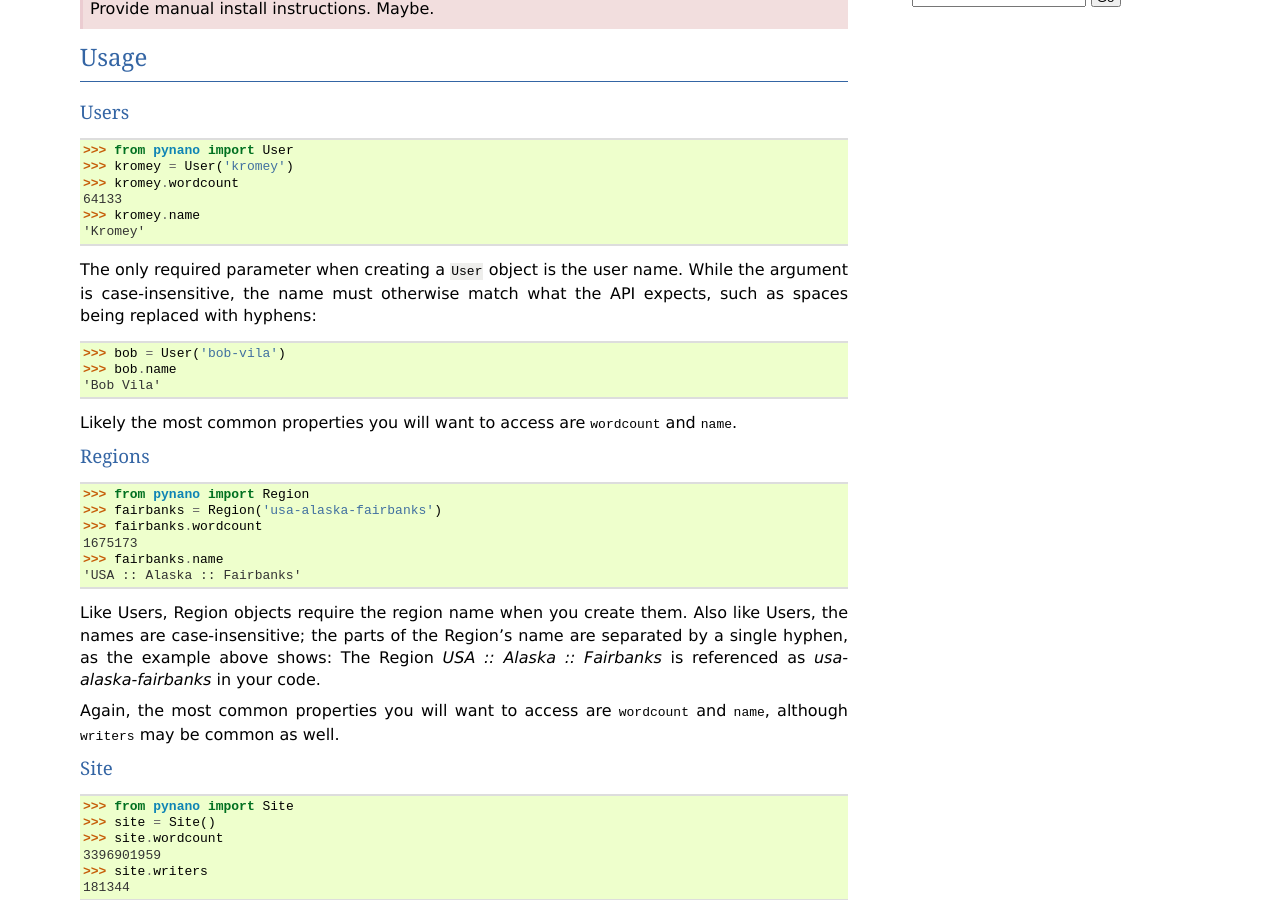
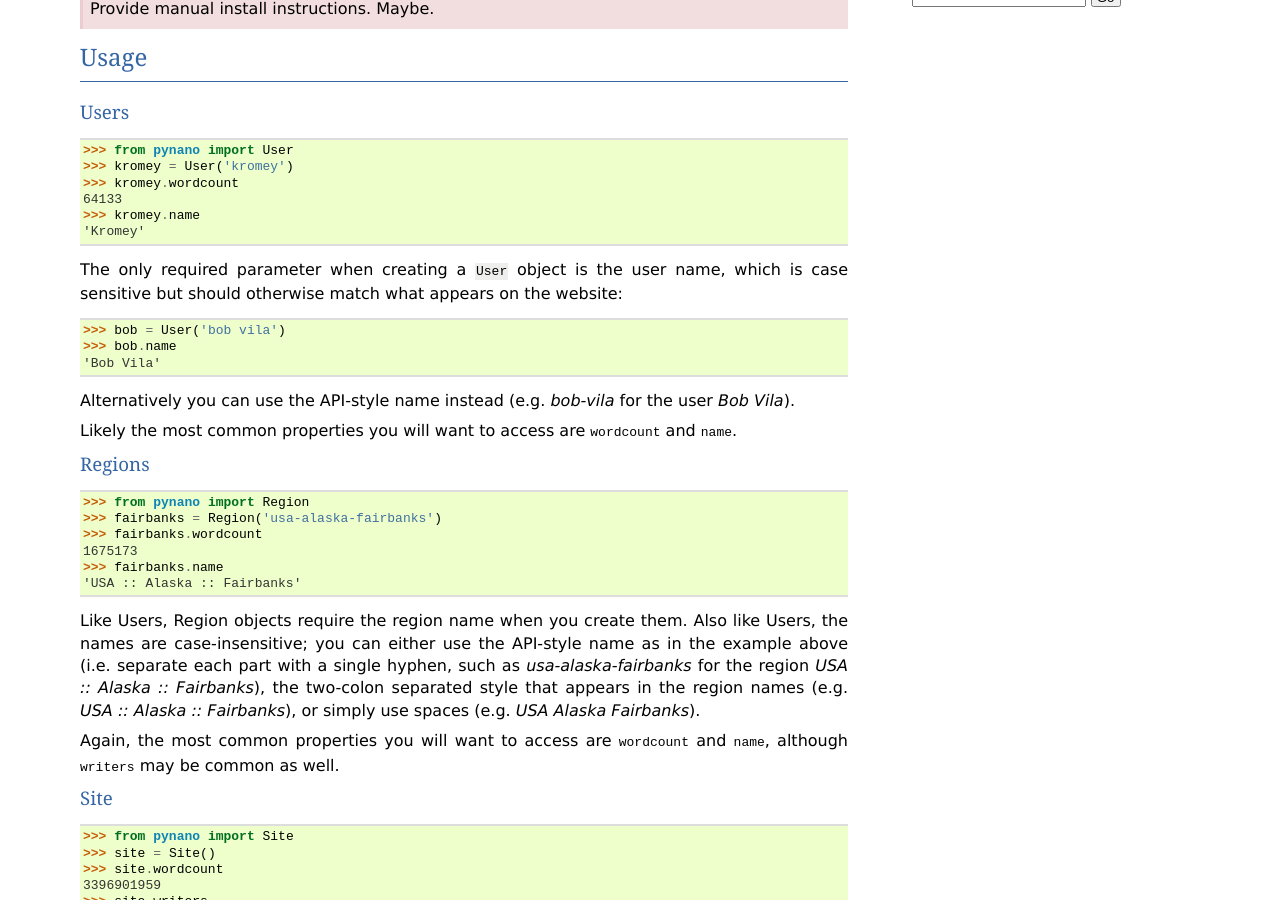
Before and after one commit to Kromey/pynano, a Sphinx documentation site: the page built from docs/quickstart.rst, in a window 1280 px wide and 900 px high, scrolled down 452 px. Built offline with Sphinx 7.4.7, drawn with Linux system fonts in a browser that asks for light colours; pages that are not in the unit, such as notebooks, are missing from menus.

Commit message:
Update Quickstart to reflect code changes
Names are now pre-processed and can thus contain spaces or the "two-colon" style separator

```diff
--- a/docs/quickstart.rst
+++ b/docs/quickstart.rst
@@ -36,13 +36,15 @@ Users
    >>> kromey.name
    'Kromey'
 
-The only required parameter when creating a ``User`` object is the user name.
-While the argument is case-insensitive, the name must otherwise match what the
-API expects, such as spaces being replaced with hyphens::
+The only required parameter when creating a ``User`` object is the user name,
+which is case sensitive but should otherwise match what appears on the website::
 
-   >>> bob = User('bob-vila')
+   >>> bob = User('bob vila')
    >>> bob.name
    'Bob Vila'
+
+Alternatively you can use the API-style name instead (e.g. `bob-vila` for the
+user `Bob Vila`).
 
 Likely the most common properties you will want to access are :attr:`~.User.wordcount`
 and :py:attr:`~.User.name`.
@@ -60,9 +62,11 @@ Regions
    'USA :: Alaska :: Fairbanks'
 
 Like Users, Region objects require the region name when you create them. Also
-like Users, the names are case-insensitive; the parts of the Region's name are
-separated by a single hyphen, as the example above shows: The Region `USA ::
-Alaska :: Fairbanks` is referenced as `usa-alaska-fairbanks` in your code.
+like Users, the names are case-insensitive; you can either use the API-style
+name as in the example above (i.e. separate each part with a single hyphen, such
+as `usa-alaska-fairbanks` for the region `USA :: Alaska :: Fairbanks`), the
+two-colon separated style that appears in the region names (e.g. `USA :: Alaska
+:: Fairbanks`), or simply use spaces (e.g. `USA Alaska Fairbanks`).
 
 Again, the most common properties you will want to access are :attr:`~.Region.wordcount`
 and :py:attr:`~.Region.name`, although :attr:`~.Region.writers` may be common
```
